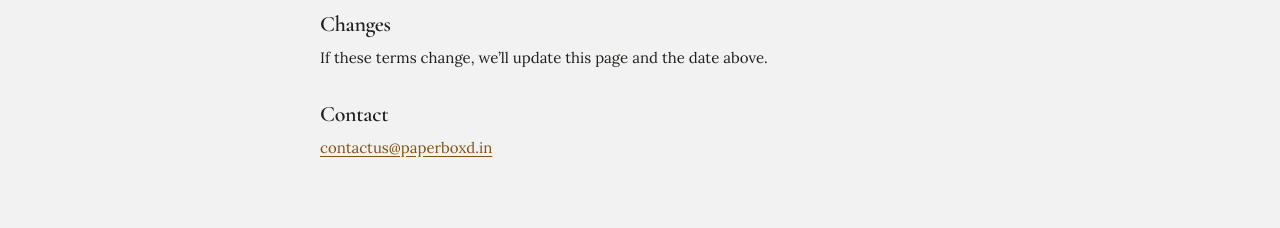
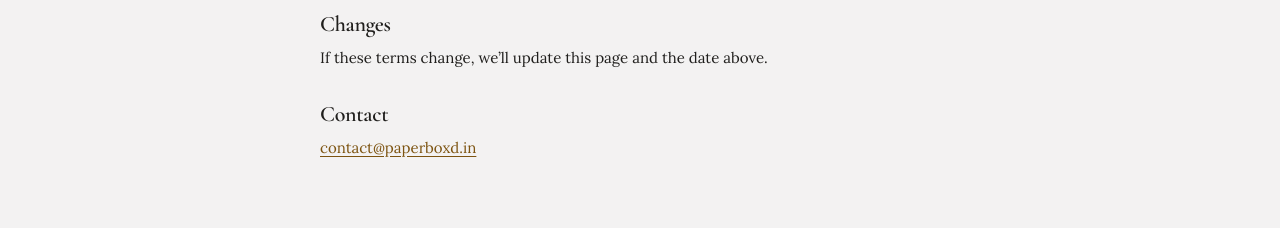
Before and after one commit to hridyeshh/stickynotes, a Next.js app: page /terms in a window 1280 px wide. Shown: the part 780-1008 px from the top of the page. Built offline with nearby package versions, Linux system fonts and the light colour scheme; a web font is replaced by a local one.

Commit message:
email fix

```diff
--- a/app/privacy/page.tsx
+++ b/app/privacy/page.tsx
@@ -6,7 +6,7 @@ export const metadata = {
   alternates: { canonical: "/privacy" },
 };
 
-const CONTACT = "contactus@paperboxd.in";
+const CONTACT = "contact@paperboxd.in";
 const mail = <a href={`mailto:${CONTACT}`}>{CONTACT}</a>;
 
 // Keep this in step with the Chrome Web Store listing's privacy answers (PLAN.md, "Store listing draft").
--- a/app/terms/page.tsx
+++ b/app/terms/page.tsx
@@ -33,7 +33,7 @@ export default function Terms() {
         <p>If these terms change, we&rsquo;ll update this page and the date above.</p>
 
         <h2>Contact</h2>
-        <p><a href="mailto:contactus@paperboxd.in">contactus@paperboxd.in</a></p>
+        <p><a href="mailto:contact@paperboxd.in">contact@paperboxd.in</a></p>
       </main>
       <SiteFooter />
     </>
```
Also changed, not shown: 2 other files (tests, documents, lock files or other folders).
